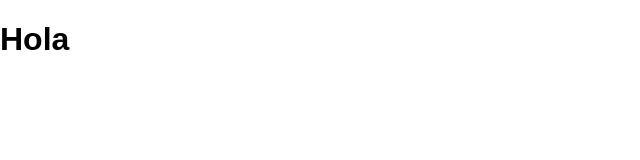
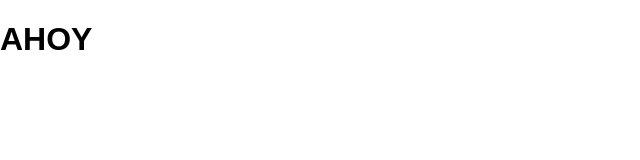
Before and after one commit to sadotsoy/pesito-frontend, a React (Create React App) app: page / in a window 1280 px wide. Shown: the top 160 px of the page, without its empty margins (0-640 px from the left). Built offline with nearby package versions, Linux system fonts and the light colour scheme; the HTML template or start-up script is replaced by a standard one.

Commit message:
Home component updated

```diff
--- a/src/components/Home/Home.js
+++ b/src/components/Home/Home.js
@@ -1,10 +1,11 @@
 import React, {Component} from 'react';
+import { Link } from 'react-router-dom';
 
 class Home extends Component {
   render() {
     return(
         <div>
-          <h1>Hola</h1>
+          <h1>AHOY</h1>
         </div>
     );
   }
```
